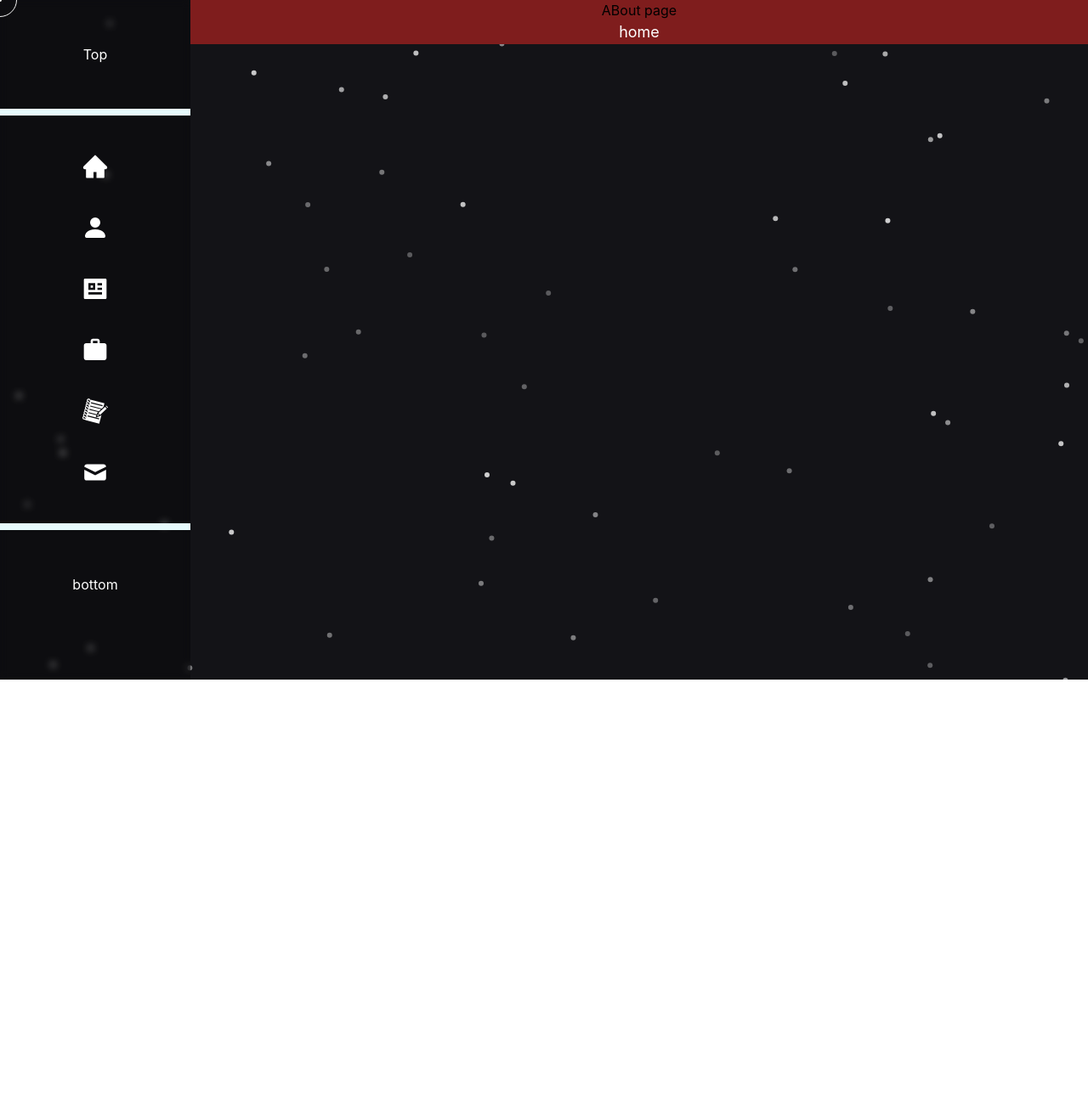
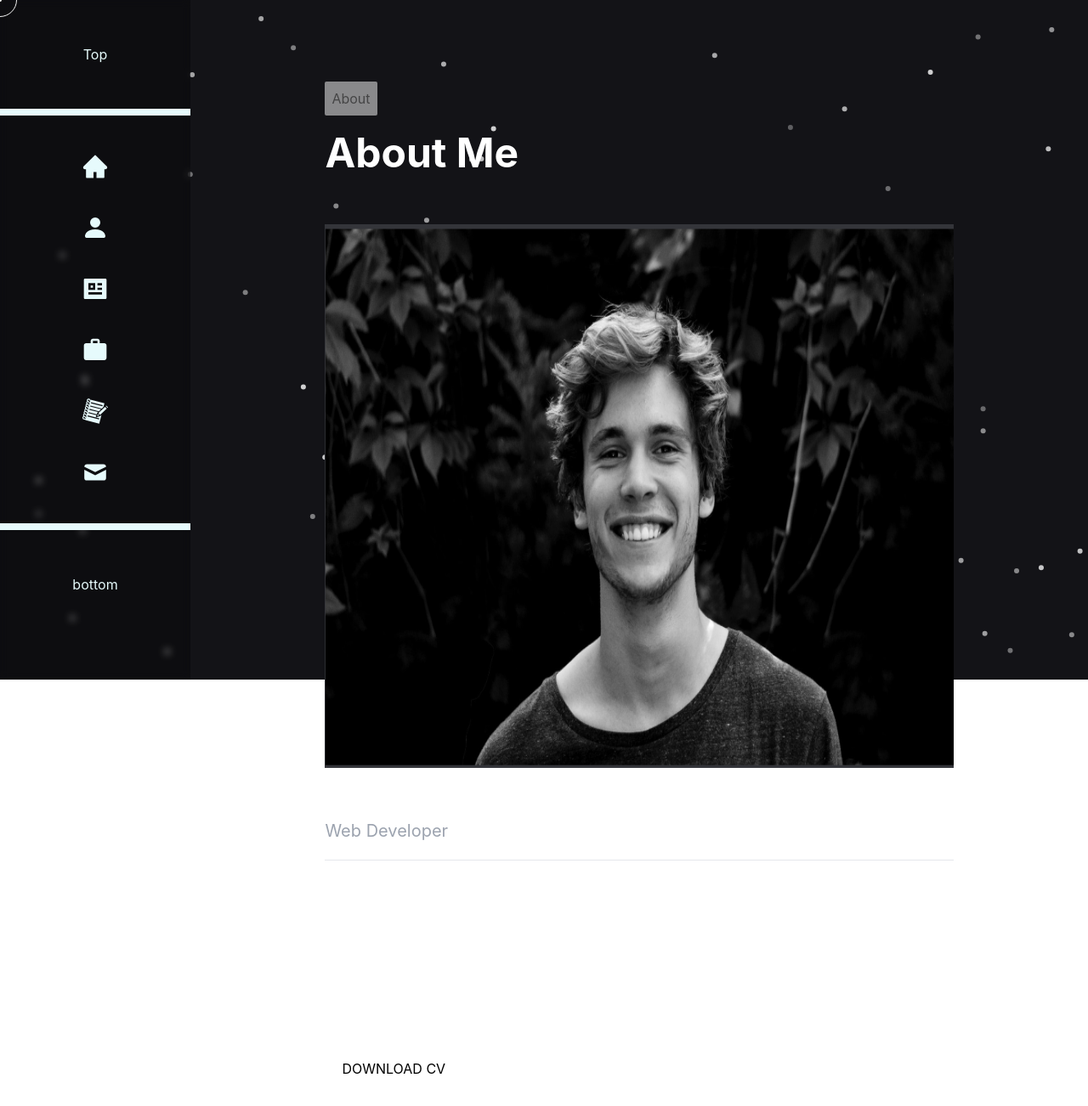
Before and after one commit to tilakoli/project_v2, a Next.js app: page /About in a window 1280 px wide. Shown: the top 1302 px of the page at 85% size. Before the commit the page ends 800 px from the top, so only its background shows below. Built offline with nearby package versions, Linux system fonts and the light colour scheme.

Commit message:
about page updated

```diff
--- a/Components/CustomCursor/CustomCursor.tsx
+++ b/Components/CustomCursor/CustomCursor.tsx
@@ -1,6 +1,6 @@
 import React, { useState, useEffect } from "react";
 import { motion } from "framer-motion";
-const CustomCursor = () => {
+const CustomCursor = ({ hideCursor }) => {
   const [mousePosition, setMousePosition] = useState({
     x: 0,
     y: 0,
@@ -31,7 +31,7 @@ const CustomCursor = () => {
       variants={variants}
       initial="hidden"
       animate="default"
-      className="fixed items-center justify-center hidden w-10 h-10 text-center transition-all duration-75 border rounded-full pointer-events-none md:flex z-80 text-md content-none border-primary"
+      className="fixed items-center justify-center hidden w-10 h-10 text-center transition-all duration-75 ease-linear border rounded-full pointer-events-none md:flex z-80 text-md content-none border-primary"
     >
       <motion.div className="relative w-1 h-1 bg-white rounded-full"></motion.div>
     </motion.div>
--- a/Components/Sidebar/MainSidebar.tsx
+++ b/Components/Sidebar/MainSidebar.tsx
@@ -8,7 +8,7 @@ import { NavigationData } from "./navigationData";
 const MainSidebar = () => {
   return (
     <>
-      <div className="hidden h-screen text-white transition-all duration-700 md:flex-col md:flex text-creamyWhite md:w-56 backdrop-blur-sm bg-black/30">
+      <div className="hidden h-[100vh] fixed transition-all duration-700 md:flex-col md:flex text-creamyWhite md:w-56 backdrop-blur-sm bg-black/30">
         <div className="flex items-center justify-center border-b-8 border-creamyWhite h-[17%] ">
           Top
         </div>
--- a/Layout/index.tsx
+++ b/Layout/index.tsx
@@ -16,7 +16,7 @@ const Index = ({ children }) => {
           <Sidebar />
         </div>
 
-        <div className="w-full h-full">{children}</div>
+        <div className="w-full h-full md:pl-56">{children}</div>
         <CustomCursor />
       </div>
     </div>
--- a/next.config.js
+++ b/next.config.js
@@ -1,6 +1,6 @@
 /** @type {import('next').NextConfig} */
 const nextConfig = {
   reactStrictMode: true,
-}
+};
 
-module.exports = nextConfig
+module.exports = nextConfig;
--- a/pages/About.js
+++ b/pages/About.js
@@ -1,16 +1,63 @@
-import React from "react";
-import Link from "next/link";
+import React, { useState } from "react";
 import Layout from "../Layout/index";
 
 const About = () => {
+  const handleCvDownload = () => {
+    console.log("download");
+  };
   return (
     <div>
       <Layout>
-        <div className="z-50 flex flex-col items-center justify-center w-full bg-red-900">
-          ABout page
-          <Link href="/">
-            <a className="text-lg text-white">home</a>
-          </Link>
+        <div className="z-50 flex flex-col items-center justify-center h-full min-w-full mb-12 ">
+          <div className="h-full w-full  md:w-[70%] flex items-start flex-col pt-24 px-5 md:px-0 gap-5">
+            <div className="p-2 rounded-sm bg-white/50 text-black/50 backdrop-blur-sm">
+              <p>About</p>
+            </div>
+            <div className="mb-10">
+              <h2 className="text-3xl font-bold text-white md:text-5xl">
+                About Me
+              </h2>
+            </div>
+            <div className="w-full h-auto md:h-[40rem] relative">
+              {/* <div className="absolute top-0 left-0 w-full h-full backdrop-grayscale"></div> */}
+              <img
+                src="/aboutImage.png"
+                alt="User profile picture"
+                className="w-full h-full"
+              />
+            </div>
+            <div className="text-white ">
+              <h1 className="text-2xl md:text-4xl">Tilak Oli</h1>
+              <h3 className="text-gray-400 text-md md:text-xl">
+                Web Developer
+              </h3>
+            </div>
+            <hr className="hidden w-full h-[2px] bg-white/50 md:block" />
+            <div className="text-white">
+              <p>
+                Hi, my name is Tilak Oli and I began using React when it first
+                began. I’ve spent most of my waking hours for the last ten years
+                designing, programming and operating React sites.
+              </p>
+              <br />
+              <p>
+                One of my specialties is taking an idea from scratch and
+                creating a full-fledged platform. I go beyond to produce sites
+                with a unique, outstanding, contemporary look-and-feel. With
+                extensive knowledge of web mechanics, I’m able to optimize
+                complex integrations to require little-to-no maintenance while
+                running on their own for years.
+              </p>
+              <br />
+              <button
+                onClick={handleCvDownload}
+                className="p-5 text-black uppercase bg-white cursor-none hover:border hover:border-white hover:bg-black/50 backdrop-blur-sm hover:text-white"
+              >
+                Download cv
+              </button>
+            </div>
+            {/* <hr className="hidden w-full h-1 bg-white/50 md:block" /> */}
+          </div>
         </div>
       </Layout>
     </div>
--- a/pages/_app.js
+++ b/pages/_app.js
@@ -5,16 +5,19 @@ function MyApp({ Component, pageProps, router }) {
   return (
     <motion.div
       key={router.route}
-      initial="initialPageLoad"
-      animate="pageAnimate"
-      variants={{
-        initialPageLoad: {
-          opacity: 0,
-        },
-        pageAnimate: {
-          opacity: 1,
-        },
-      }}
+      // initial="initialPageLoad"
+      // animate="pageAnimate"
+      // variants={{
+      //   initialPageLoad: {
+      //     opacity: 0,
+      //   },
+      //   pageAnimate: {
+      //     opacity: 1,
+      //     transition: {
+      //       duration: 0.5,
+      //     },
+      //   },
+      // }}
     >
       <Component {...pageProps} />
     </motion.div>
--- a/styles/globals.css
+++ b/styles/globals.css
@@ -1,7 +1,6 @@
 @tailwind base;
 @tailwind components;
 @tailwind utilities;
-
 
 html,
 body {
@@ -9,6 +8,7 @@ body {
   margin: 0;
   font-family: -apple-system, BlinkMacSystemFont, Segoe UI, Roboto, Oxygen,
     Ubuntu, Cantarell, Fira Sans, Droid Sans, Helvetica Neue, sans-serif;
+  /* cursor: none; */
 }
 
 a {
@@ -19,3 +19,23 @@ a {
 * {
   box-sizing: border-box;
 }
+
+/* width */
+::-webkit-scrollbar {
+  width: 6px;
+}
+
+/* Track */
+::-webkit-scrollbar-track {
+  background: #f1f1f1;
+}
+
+/* Handle */
+::-webkit-scrollbar-thumb {
+  background: #888;
+}
+
+/* Handle on hover */
+::-webkit-scrollbar-thumb:hover {
+  background: #555;
+}
```
Also changed, not shown: public/aboutImage.png (added), 1 other file (tests, documents, lock files or other folders).
